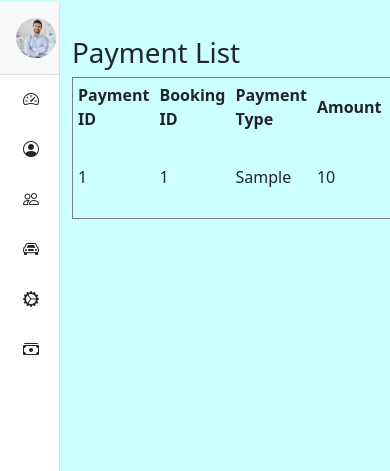
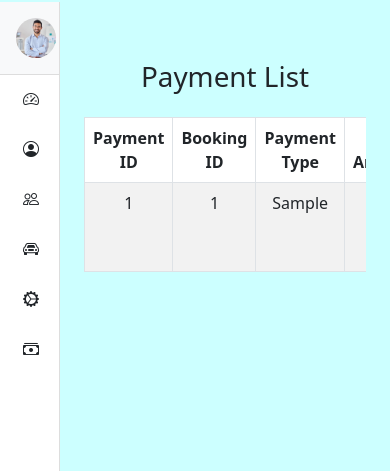
Before and after one commit to sps-projects11/quick-come, a Django app: template qcome/templates/adminuser/payments/payment_list.html in a window 390 px wide. Shown: the part 54-525 px from the top of the page. Run offline with Django 5.2, Linux system fonts and the light colour scheme; the template is opened without the code that fills it: most values are stand-ins (such as "Sample title", 1, 10 or a date in 2020); some libraries are stand-ins or nearby versions.

Commit message:
Enhance payment list template with improved styling and responsive design

```diff
--- a/qcome/templates/adminuser/payments/payment_list.html
+++ b/qcome/templates/adminuser/payments/payment_list.html
@@ -8,12 +8,13 @@
   </a>
 {% endblock %}
 
-
 {% block content %}
-  <h1>Payment List</h1>
+<div class="container my-4">
+  <h1 class="text-center mb-4">Payment List</h1>
   {% if payments_data %}
-    <table border="1" cellspacing="0" cellpadding="5">
-      <thead>
+    <div class="table-responsive">
+      <table class="table table-bordered table-striped table-hover text-center">
+        <thead class="thead-dark">
           <tr>
             <th>Payment ID</th>
             <th>Booking ID</th>
@@ -38,7 +39,9 @@
           {% endfor %}
         </tbody>
       </table>
+    </div>
   {% else %}
-    <p>No payments found.</p>
+    <p class="text-center">No payments found.</p>
   {% endif %}
+</div>
 {% endblock %}
```
Lines whose indentation alone changed are shown as unchanged.
